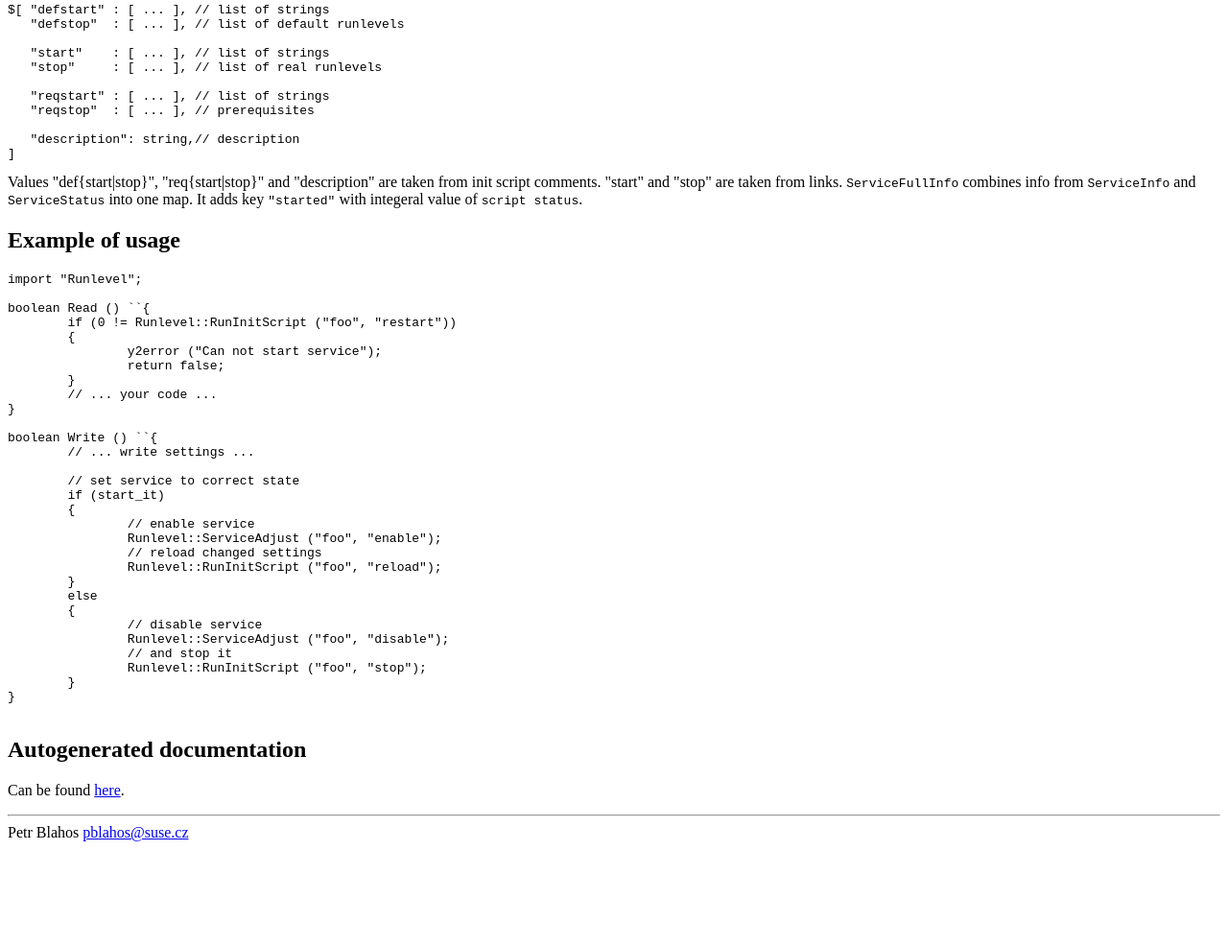
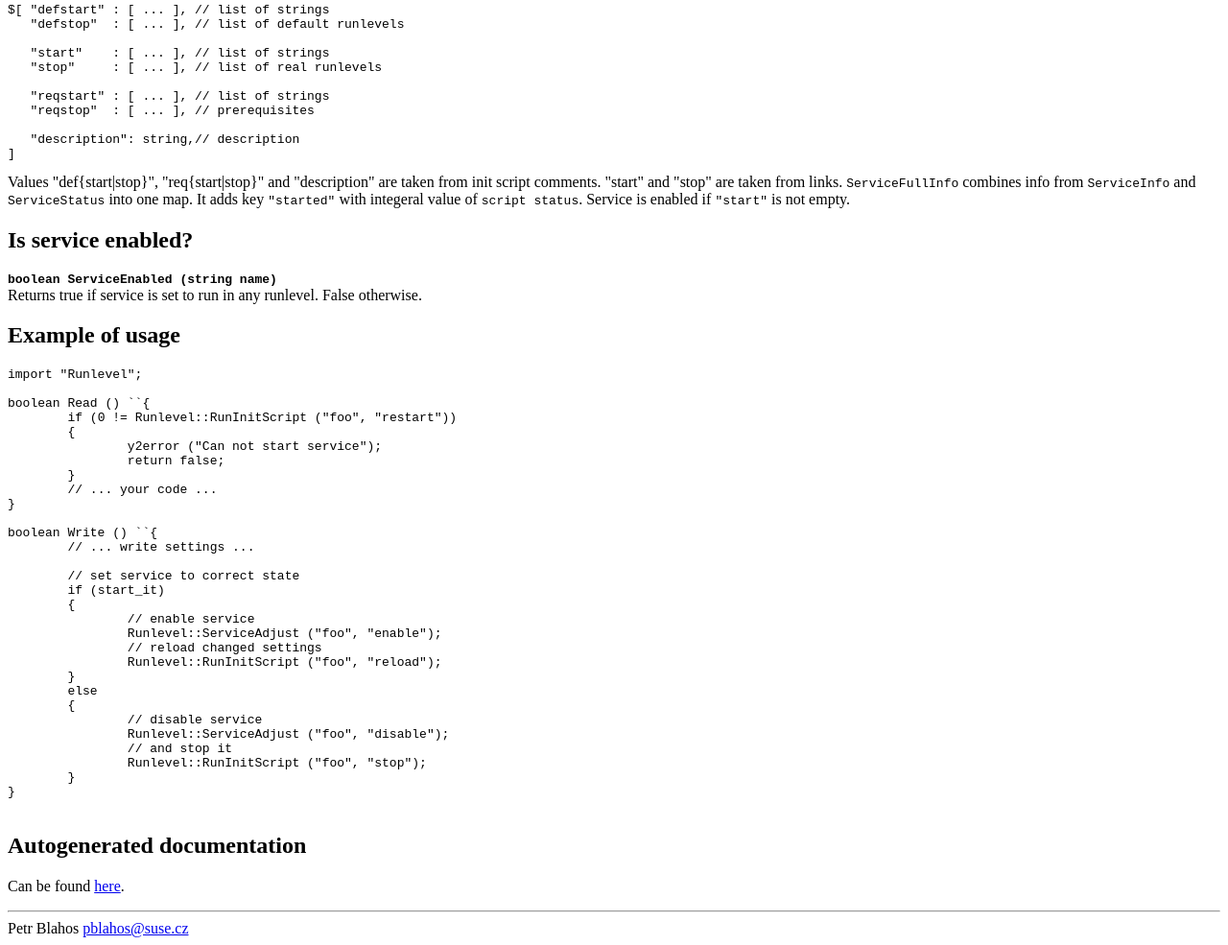
Before and after one commit to yast/yast-runlevel, a plain HTML site: page doc/runlevel.html in a window 1280 px wide. Shown: the part 807-1792 px from the top of the page at 96% size. Before the commit the page ends 1692 px from the top, so only its background shows below. Drawn offline with Linux system fonts and the light colour scheme.

Commit message:
- New function ServiceEnabled. - Added 3rd parameter to select to satisfy new libycp.
svn path=/trunk/runlevel/; revision=1900

```diff
--- a/doc/runlevel.html
+++ b/doc/runlevel.html
@@ -68,7 +68,13 @@ Values "def{start|stop}", "req{start|stop}" and "description" are taken from
 init script comments. "start" and "stop" are taken from links.
 <tt>ServiceFullInfo</tt> combines info from <tt>ServiceInfo</tt> and
 <tt>ServiceStatus</tt> into one map. It adds key <tt>"started"</tt> with
-integeral value of <tt>script status</tt>.
+integeral value of <tt>script status</tt>. Service is enabled if <tt>"start"</tt>
+is not empty.
+</p>
+<h2>Is service enabled?</h2>
+<p>
+<b><tt>boolean ServiceEnabled (string name)</tt></b><br>
+Returns true if service is set to run in any runlevel. False otherwise.
 </p>
 <h2>Example of usage</h2>
 <p>
```
Also changed, not shown: 4 other files.
